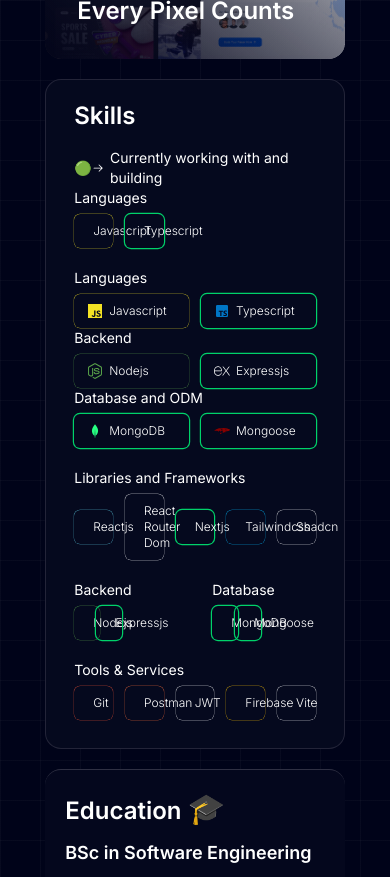
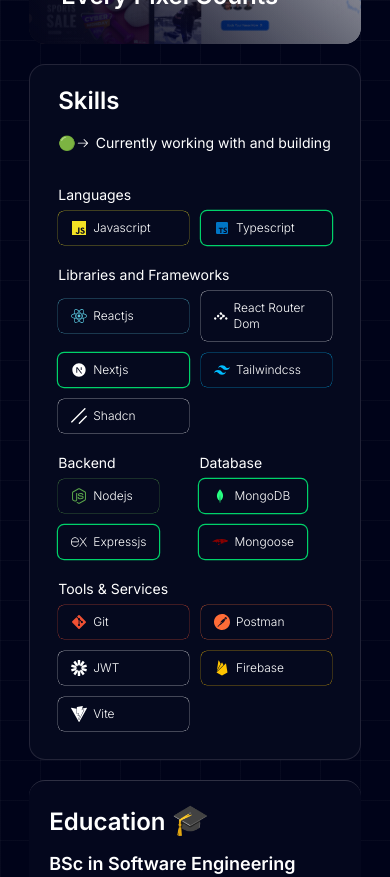
Before and after one commit to khh-Niloy/portfolio, a Next.js app: page / in a window 390 px wide. Shown: the part 1480-2357 px from the top of the page. Built offline with nearby package versions, Linux system fonts and the light colour scheme.

Commit message:
make responsive for mobile screen

```diff
--- a/app/globals.css
+++ b/app/globals.css
@@ -70,3 +70,9 @@
 .js-tilt-glare-inner {
   background: #000319ba !important; /* Red glare with 30% opacity */
 }
+
+input.input:-webkit-autofill {
+  -webkit-box-shadow: 0 0 0px 1000px #000319 inset;
+  -webkit-text-fill-color: #fffffe;
+  transition: background-color 5000s ease-in-out 0s;
+}
--- a/components/FeaturedSection/FeaturedSection.jsx
+++ b/components/FeaturedSection/FeaturedSection.jsx
@@ -11,7 +11,7 @@
   return (
     <div
       className="grid xl:grid-cols-12 xl:grid-rows-12 lg:grid-cols-12 lg:grid-rows-10
-   w-full p-4 mx-auto gap-5"
+   w-full mx-auto gap-5"
     >
       <div
         className="bg-[url(/bg.png)] xl:col-span-4 xl:row-span-3 xl:row-start-10
--- a/components/FeaturedSection/TechStack/TechStack.jsx
+++ b/components/FeaturedSection/TechStack/TechStack.jsx
@@ -123,7 +123,7 @@
     <div className="px-5 pb-5 pt-3">
       <div className="flex lg:flex-row flex-col justify-between">
         <h1 className="text-2xl font-semibold mb-4">Skills</h1>
-        <div className="text-sm flex items-center">
+        <div className="text-sm flex items-center md:mb-0 mb-8">
           🟢 <GoArrowRight />{" "}
           <span className="ml-1.5">Currently working with and building</span>
         </div>
@@ -131,10 +131,14 @@
 
       <div className="flex flex-col gap-5 xl:mt-0 lg:mt-2">
         <div className="lg:hidden xl:block">
-          <TechName headTitle={"Languages"} techArray={languageArray} />
+          <TechName
+            headTitle={"Languages"}
+            techArray={languageArray}
+            give={2}
+          />
         </div>
 
-        <div className="lg:flex lg:flex-row flex-col gap-10 xl:hidden md:hidden">
+        <div className="lg:flex lg:flex-row flex-col gap-10 xl:hidden hidden">
           <TechName
             headTitle={"Languages"}
             techArray={languageArray}
@@ -147,6 +151,7 @@
         <TechName
           headTitle={"Libraries and Frameworks"}
           techArray={LibrariesandFrameworksArray}
+          forMobile={true}
         />
 
         <div className="flex xl:flex-row gap-10 xl:flex lg:hidden">
@@ -157,6 +162,7 @@
         <TechName
           headTitle={"Tools & Services"}
           techArray={ToolsServicesArray}
+          forMobile={true}
         />
       </div>
     </div>
--- a/components/FeaturedSection/TechStack/components/TechName.jsx
+++ b/components/FeaturedSection/TechStack/components/TechName.jsx
@@ -1,13 +1,15 @@
 import React from "react";
 
-export default function TechName({ headTitle, techArray, give }) {
+export default function TechName({ headTitle, techArray, give, forMobile }) {
   return (
     <div>
       <h1 className="text-sm font-normal mb-1.5">{headTitle}</h1>
       <div
-        className={`grid ${
-          give === 2 ? "grid-cols-2" : "grid-cols-5"
-        } xl:flex items-center gap-3`}
+        className={`grid
+          ${forMobile == true ? "grid-cols-2 lg:grid-cols-5" : ""}
+          ${
+            give === 2 ? "grid-cols-2" : "lg:grid-cols-5"
+          } xl:flex items-center gap-3`}
       >
         {techArray.map(({ techName, techNameIcon, color, isLearning }) => (
           <div
--- a/components/Footer/Footer.jsx
+++ b/components/Footer/Footer.jsx
@@ -67,7 +67,7 @@
               required
               type="text"
               placeholder="Your name"
-              className="border-0 border-b-[0.5px] border-gray-700 focus:border-white placeholder:font-light focus:outline-none placeholder:text-xs "
+              className="input border-0 border-b-[0.5px] border-gray-700 focus:border-white placeholder:font-light focus:outline-none placeholder:text-xs "
               value={formData.name}
               onChange={(e) =>
                 setFormData({ ...formData, name: e.target.value })
@@ -78,7 +78,7 @@
               required
               type="email"
               placeholder="your email"
-              className="border-0 border-b-[0.5px] border-gray-700 focus:border-white placeholder:font-light focus:outline-none placeholder:text-xs sm:mt-0 mt-10"
+              className="input border-0 border-b-[0.5px] border-gray-700 focus:border-white placeholder:font-light focus:outline-none placeholder:text-xs sm:mt-0 mt-10"
               value={formData.email}
               onChange={(e) =>
                 setFormData({ ...formData, email: e.target.value })
```
